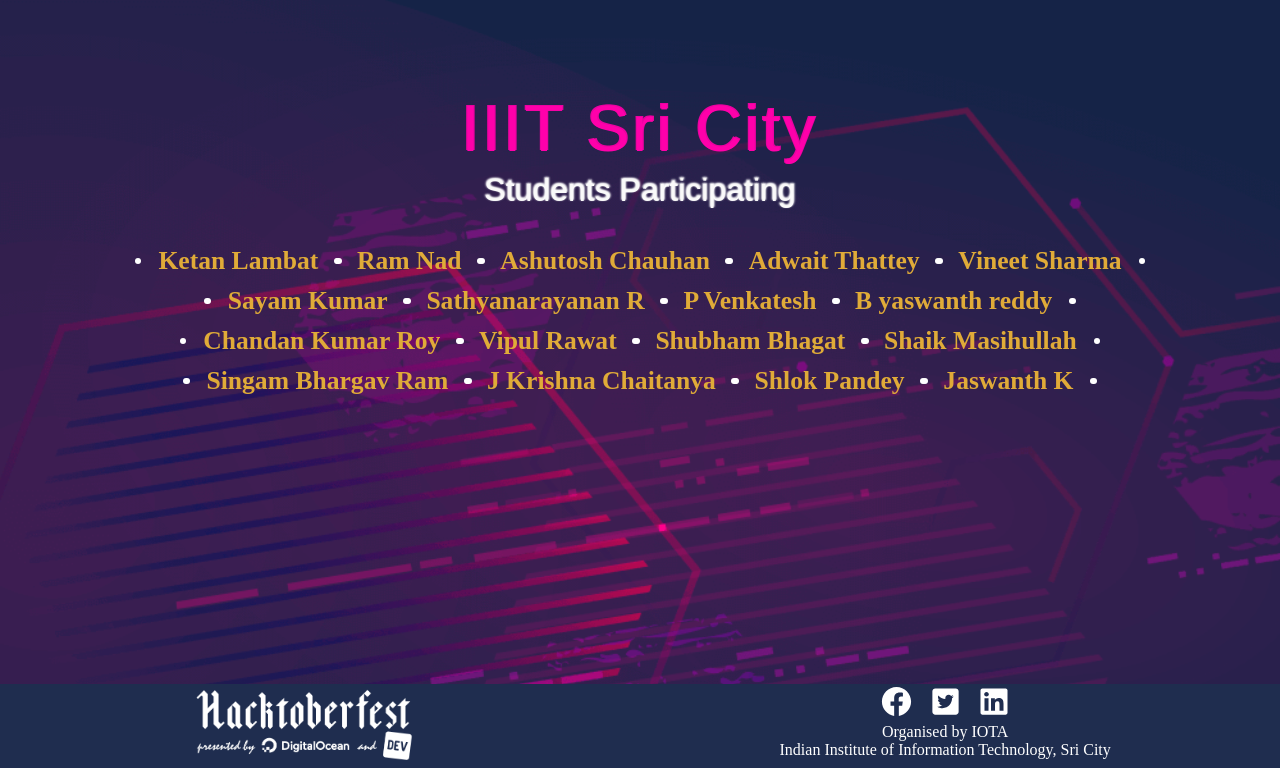
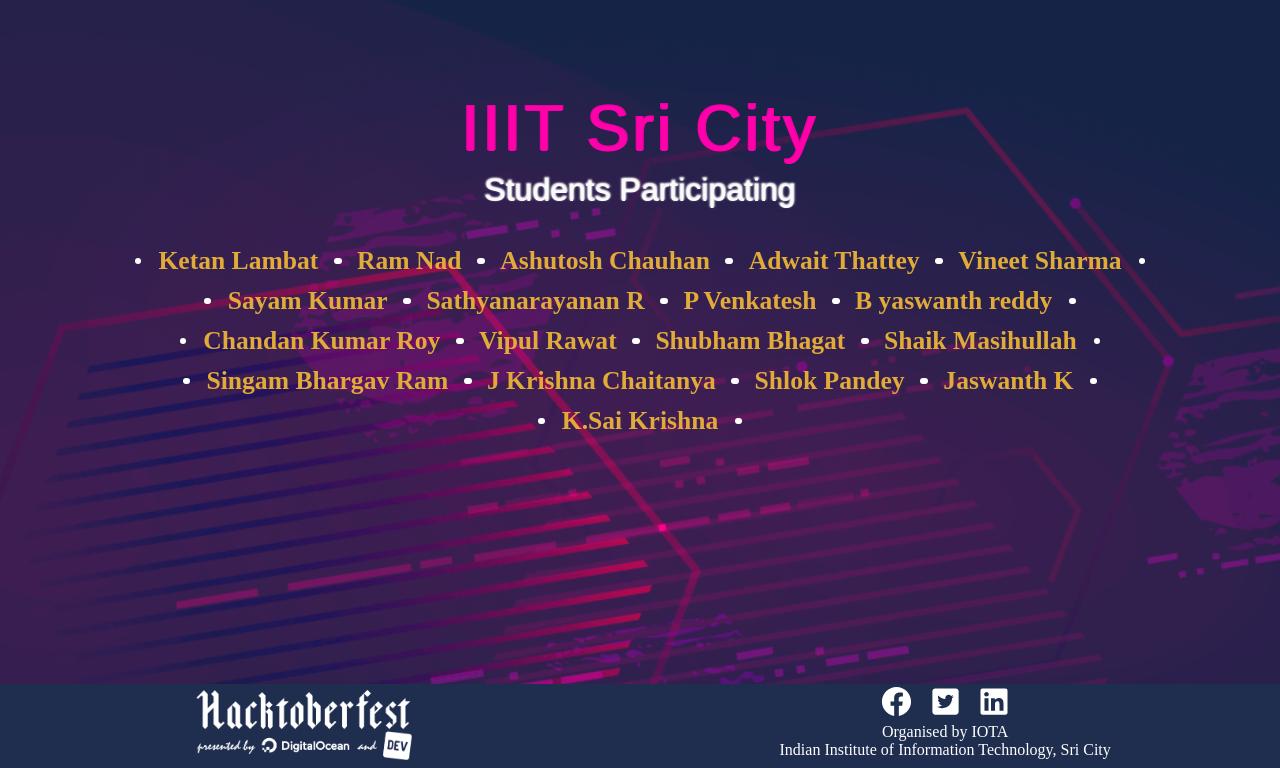
Before and after one commit to Project-Club-IIITS/hacktoberfest2019-participants, a Jekyll site: the page index.html, which Jekyll copies as it is, in a window 1280 px wide, cut to the strip 132-900 px from the top of the page. Built offline with Jekyll 4.4.1, drawn with Linux system fonts in a browser that asks for light colours; some web fonts are replaced.

Commit message:
added my name in in index.html in hactoberfest

```diff
--- a/index.html
+++ b/index.html
@@ -63,6 +63,9 @@
                 <li><a href="https://github.com/chaitanya531">J Krishna Chaitanya</a></li>
                 <li><a href="https://github.com/b30wulffz">Shlok Pandey</a></li>
                 <li><a href="https://github.com/JazzKriss21">Jaswanth K</a></li>
+                <li><a href="https://github.com/krishna918">K.Sai Krishna</a></li>
+
+
 
             </ul>
         </div>
```
